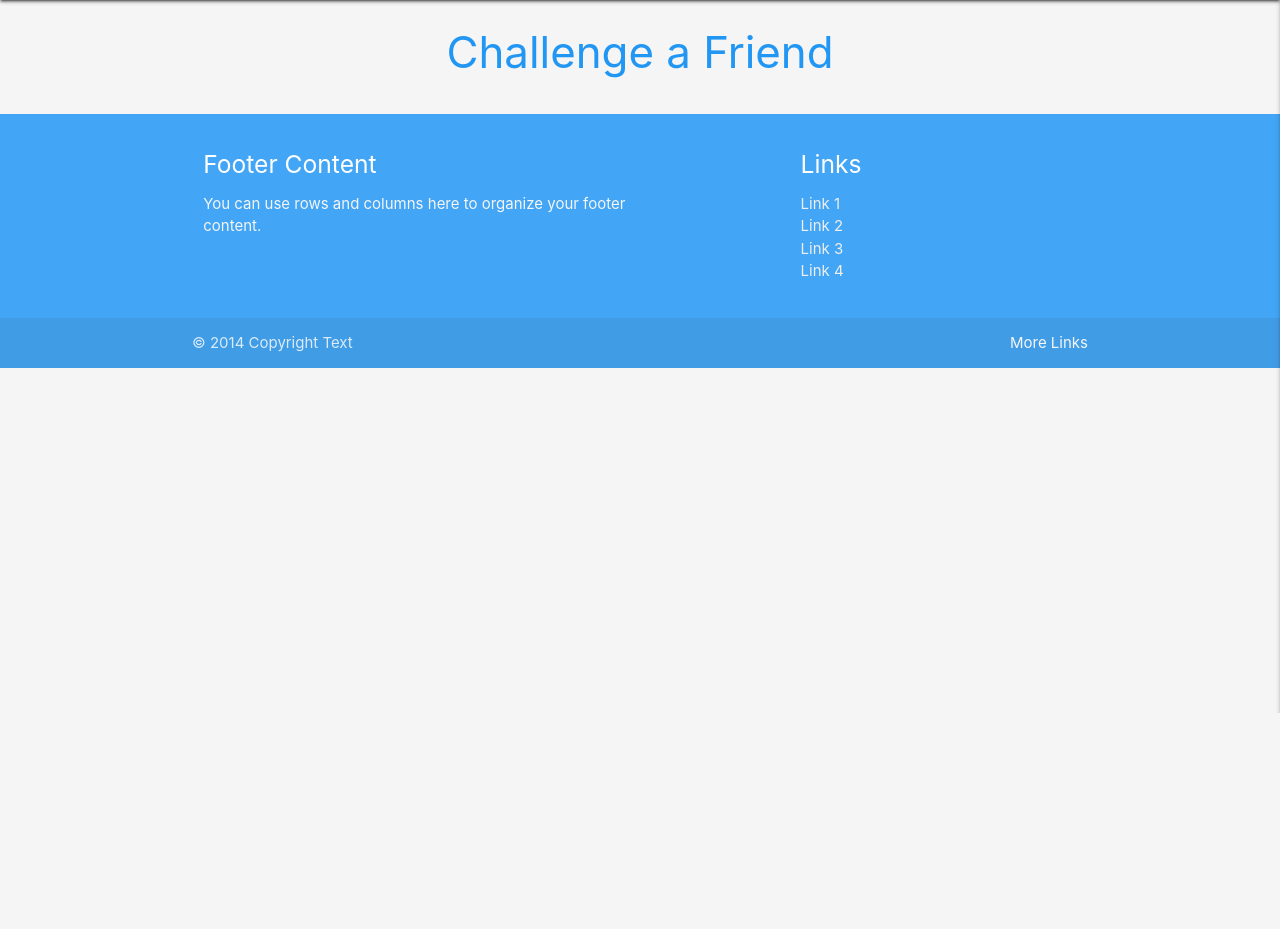
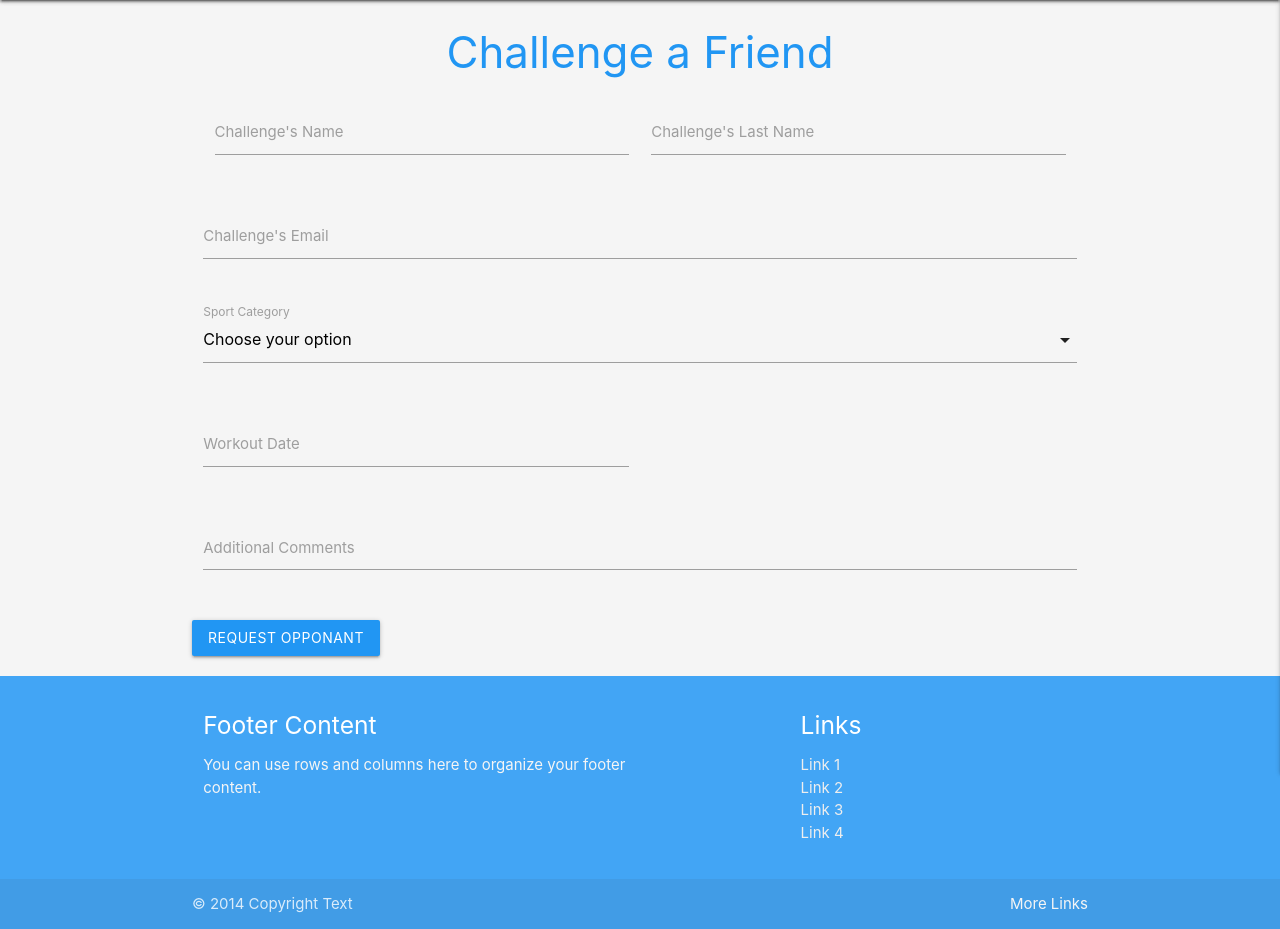
Before and after one commit to Code-Institute-Submissions/Fitness-tracker-MS3, a Flask app: page /challenge in a window 1280 px wide. Shown: the part 87-1016 px from the top of the page. Before the commit the page ends 800 px from the top, so only its background shows below. Run offline with Flask 2, Linux system fonts and the light colour scheme; some libraries are stand-ins or nearby versions.

Commit message:
challenge friend templating

```diff
--- a/app.py
+++ b/app.py
@@ -102,13 +102,14 @@ def login():
 @app.route("/profile/<username>", methods=["GET", "POST"])
 def profile(username):
     # grab the session user's username from db
-    users = mongo.db.users.find_one(
+    username = mongo.db.users.find_one(
         {"username": session["user"]})["username"]
 
     if session["user"]:
         return render_template("profile.html", username=username)
 
     return redirect(url_for("login"))
+
 
 @app.route("/logout")
 def logout():
--- a/templates/Challenge.html
+++ b/templates/Challenge.html
@@ -1,6 +1,63 @@
 {% extends "base.html" %} {% block content %}
 <h3 class="blue-text text-darken-5 center-align">Challenge a Friend</h3>
+
+<!--name-->
 <div class="row">
+    <form class="col s12">
+        <div class="input-field col s6">
+            <input id="firstname" type="text" class="validate">
+            <label for="firstname ">Challenge's Name</label>
+        </div>
+        <div class="input-field col s6 ">
+            <input id="lastname" type="text" class="validate">
+            <label for="lastname">Challenge's Last Name</label>
+        </div>
+</div>
+
+<!--email-->
+<div class="row ">
+    <div class="input-field col s12 ">
+        <input id="email" type="email" class="validate">
+        <label for="email ">Challenge's Email</label>
+    </div>
+</div>
 
 
-    {% endblock %}
+<!--select workout type-->
+<div class="row ">
+    <div class="input-field col s12 ">
+        <select id="workout_type " name="workout_type " class="validate " required>
+    <option value=" " disabled selected>Choose your option</option>
+    {% for category in categories %}
+    <option value="{{ category.workout_type }} ">{{ category.workout_type }}</option>
+    {% endfor %}
+    </select>
+        <label for="workout_type ">Sport Category</label>
+    </div>
+</div>
+
+<!--date picker-->
+<div class="row">
+    <div class="input-field col s6">
+        <input type="text" class="datepicker validate" required>
+        <label>Workout Date</label>
+    </div>
+</div>
+
+<!--description area-->
+<div class="row">
+    <div class="input-field col s12">
+        <textarea id="additional_comments" name="additional_comments" class="materialize-textarea validate" minlength="0" maxlength="200"></textarea>
+        <label for="additional_comments">Additional Comments</label>
+    </div>
+</div>
+
+<!--submit button-->
+<div class="row ">
+    <button class="btn blue " type="submit " name="action ">Request Opponant
+
+              </button>
+    </form>
+</div>
+
+{% endblock %}
--- a/templates/base.html
+++ b/templates/base.html
@@ -22,7 +22,7 @@
                     <ul class="right hide-on-med-and-down ">
                         {% if session.user %}
                         <li><a href="{{ url_for('dashboard') }}">Dashboard</a></li>
-                        <li><a href="{{ url_for('profile', username=session['user_id']) }}"><i class="material-icons ">account_circle</i></a></li>
+                        <li><a href="{{ url_for('profile', username=session['user']) }}"><i class="material-icons ">account_circle</i></a></li>
                         <li><a href="{{ url_for( 'add_workout') }}"><i class="material-icons ">add</i></a></li>
                         <li><a href="{{ url_for( 'logout') }}">logout</a></li>
 
--- a/templates/profile.html
+++ b/templates/profile.html
@@ -15,7 +15,7 @@
                 <label for="first_name">Profile Name</label>
             </div>
             <div class="input-field col s6">
-                <input placeholder="{{ session['user']['firstname'] }}" id="firstname" type="text" class="validate">
+                <input placeholder="{{ firstname }}" id="firstname" type="text" class="validate">
                 <label for="firstname">First Name</label>
             </div>
             <div class="input-field col s6">
```
Also changed, not shown: templates/request_opponant.html (+34 -1 lines).
